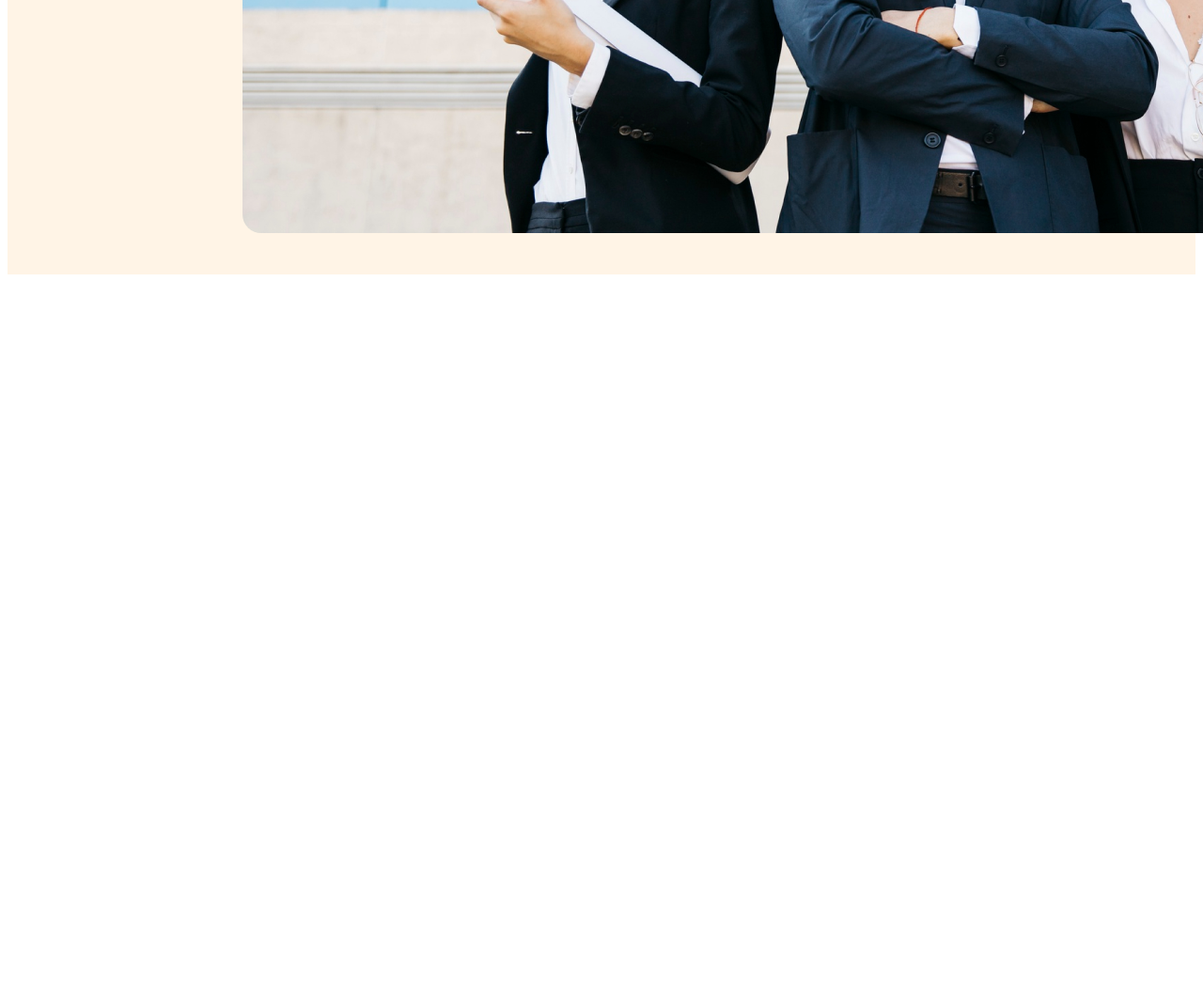
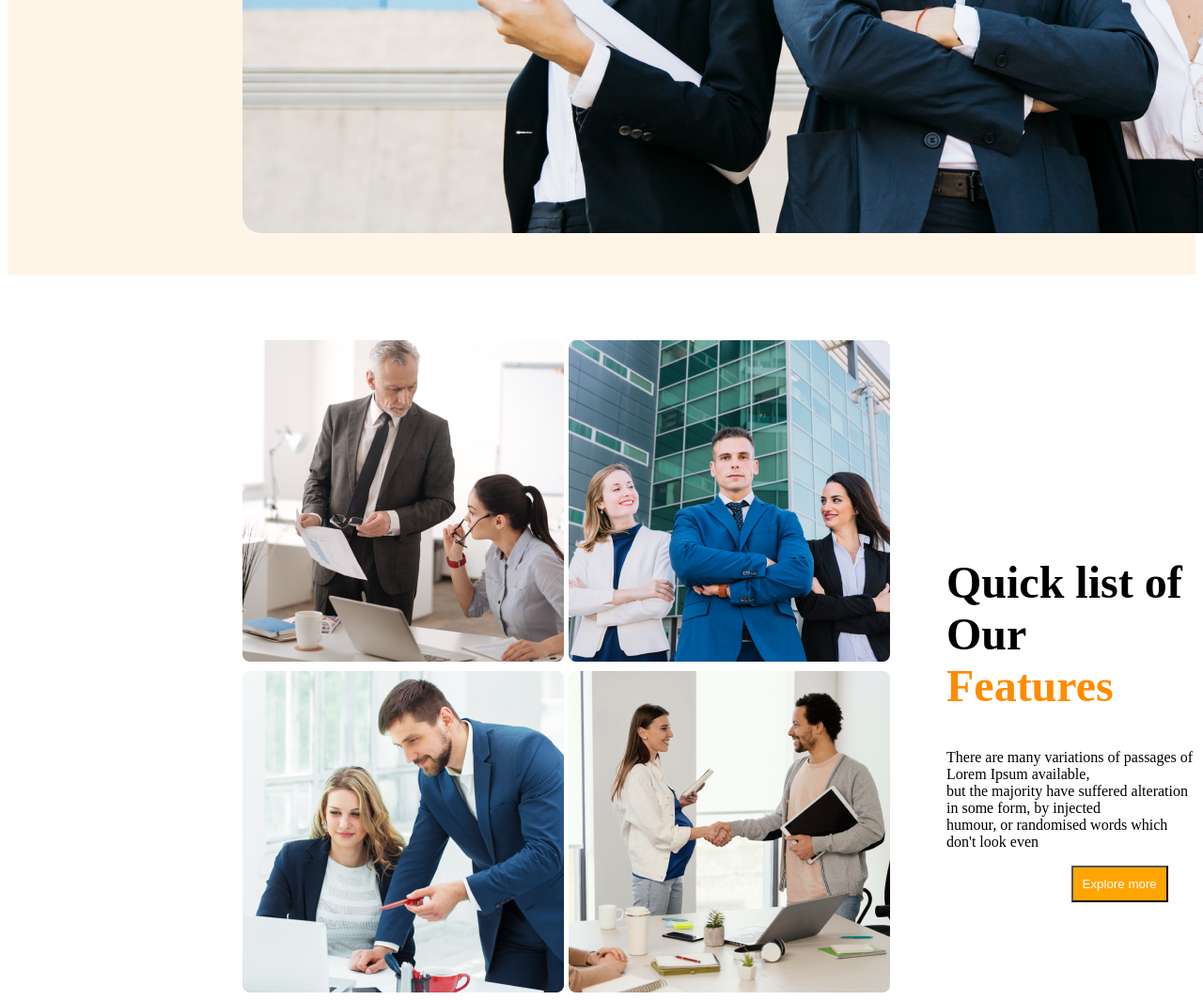
Before and after one commit to rajuhr/g3-architects-website, a plain HTML site: page index.html in a window 1280 px wide. Shown: the part 1219-2283 px from the top of the page at 94% size. Before the commit the page ends 1519 px from the top, so only its background shows below. Drawn offline with Linux system fonts and the light colour scheme.

Commit message:
main section added

```diff
--- a/index.html
+++ b/index.html
@@ -26,6 +26,21 @@
         </div>
         <img src="images/banner.png" alt="">
     </header>
+    <main class="main">
+        <section class="section-1">
+            <div class="main-team">
+                <img src="images/team1.png" alt="">
+                <img src="images/team2.png" alt="">
+                <img src="images/team3.png" alt="">
+                <img src="images/team4.png" alt="">
+            </div>
+            <div class="Features">
+                <h1 class="features-title">Quick list of Our <br> <span>Features</span></h1>
+                <p>There are many variations of passages of Lorem Ipsum available,<br> but the majority have suffered alteration in some form, by injected <br>  humour, or randomised words which don't look even</p>
+                <button class="btn-primary">Explore more</button>
+            </div>
+        </section>
+    </main>
 
 </body>
 </html>
--- a/styles/g3-architect.css
+++ b/styles/g3-architect.css
@@ -1,7 +1,7 @@
 /* work sens font */
 @import url('https://fonts.googleapis.com/css2?family=Work+Sans:ital,wght@0,100..900;1,100..900&display=swap')
 *{
-    font-family: "Work Sans", sans-serif;
+    font-family: Work Sans;
 }
 /* navigation-section */
 .header-section{
@@ -58,3 +58,31 @@ li > a{
 .header-section > img{
     border-radius: 20px;
 }
+/* main part */
+.main{
+    background: #FFF;
+}
+.section-1{
+    margin-top: 20px;
+    display: flex;
+}
+.main-team{
+    display: grid;
+    grid-template-columns: repeat(2, 1fr);
+    column-gap: 5px;
+    row-gap: 10px;
+    padding-left: 250px;
+    padding-top: 50px;
+    padding-right: 40px;
+}
+.Features{
+    max-width: 1920px;
+    padding-top: 240px;
+    padding-left: 20px;
+}
+.features-title{
+    font-size: 3rem;
+}
+.features-title >span{
+    color: darkorange;
+}
```
